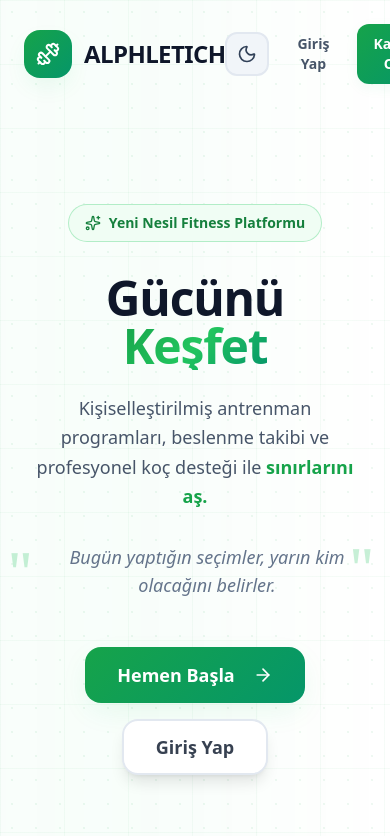
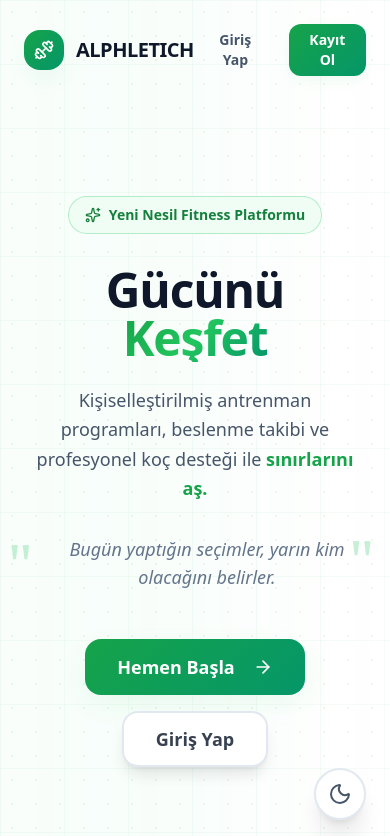
Before and after one commit to klujax/alpletich, a Next.js app: page / in a window 390 px wide. Shown: the top 836 px of the page. Built offline with nearby package versions, Linux system fonts and the light colour scheme.

Commit message:
Landing page UI iyileştirmesi: Mobil responsive düzeltmeler ve tema butonu taşındı

```diff
--- a/src/app/page.tsx
+++ b/src/app/page.tsx
@@ -75,41 +75,25 @@ export default function LandingPage() {
         <div className="flex items-center gap-3">
           <div className="relative">
             <div
-              className="w-12 h-12 rounded-2xl flex items-center justify-center shadow-lg transition-colors duration-300"
+              className="w-10 h-10 md:w-12 md:h-12 rounded-2xl flex items-center justify-center shadow-lg transition-colors duration-300"
               style={{
                 background: `linear-gradient(135deg, var(--landing-primary), var(--landing-cta-gradient-to))`,
                 boxShadow: `0 10px 25px -5px var(--landing-card-shadow)`
               }}
             >
-              <Dumbbell className="text-white w-6 h-6" />
+              <Dumbbell className="text-white w-5 h-5 md:w-6 md:h-6" />
             </div>
           </div>
-          <span className="text-2xl font-black tracking-tight" style={{ color: 'var(--landing-text)' }}>
+          <span className="text-xl md:text-2xl font-black tracking-tight" style={{ color: 'var(--landing-text)' }}>
             ALPHLETICH
           </span>
         </div>
 
         <div className="flex gap-3 items-center">
-          {/* Theme Toggle Button */}
-          <button
-            onClick={toggleTheme}
-            className="p-2.5 rounded-xl border-2 transition-all duration-200 hover:scale-105 active:scale-95"
-            style={{
-              backgroundColor: isDark ? '#1e293b' : '#f1f5f9',
-              borderColor: isDark ? '#475569' : '#e2e8f0'
-            }}
-            aria-label="Tema değiştir"
-          >
-            {isDark ? (
-              <Sun className="w-5 h-5 text-yellow-400" />
-            ) : (
-              <Moon className="w-5 h-5 text-slate-700" />
-            )}
-          </button>
-
           <Link href="/login">
             <Button
               variant="ghost"
+              size="sm"
               className="transition-colors duration-200"
               style={{ color: 'var(--landing-text-muted)' }}
             >
@@ -118,6 +102,7 @@ export default function LandingPage() {
           </Link>
           <Link href="/register">
             <Button
+              size="sm"
               className="border-0 transition-colors duration-300"
               style={{
                 background: `linear-gradient(135deg, var(--landing-primary), var(--landing-cta-gradient-to))`,
@@ -129,6 +114,26 @@ export default function LandingPage() {
           </Link>
         </div>
       </header>
+
+      {/* Fixed Theme Toggle Button */}
+      <div className="fixed bottom-6 right-6 z-50">
+        <button
+          onClick={toggleTheme}
+          className="p-3 rounded-full shadow-xl transition-all duration-200 hover:scale-110 active:scale-95 border-2"
+          style={{
+            backgroundColor: isDark ? '#1e293b' : '#ffffff',
+            borderColor: isDark ? '#334155' : '#e2e8f0',
+            color: isDark ? '#fbbf24' : '#475569'
+          }}
+          aria-label="Tema değiştir"
+        >
+          {isDark ? (
+            <Sun className="w-6 h-6" />
+          ) : (
+            <Moon className="w-6 h-6" />
+          )}
+        </button>
+      </div>
 
       {/* Hero Section */}
       <main className="container mx-auto px-6 py-24 text-center relative z-10">
```
